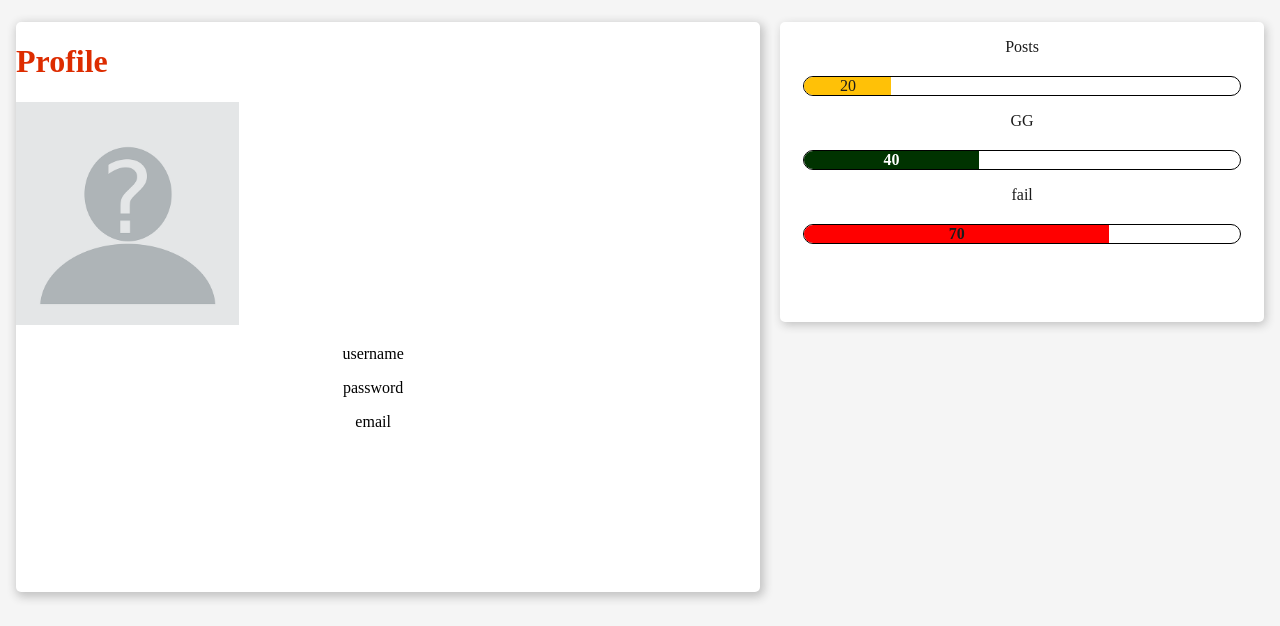
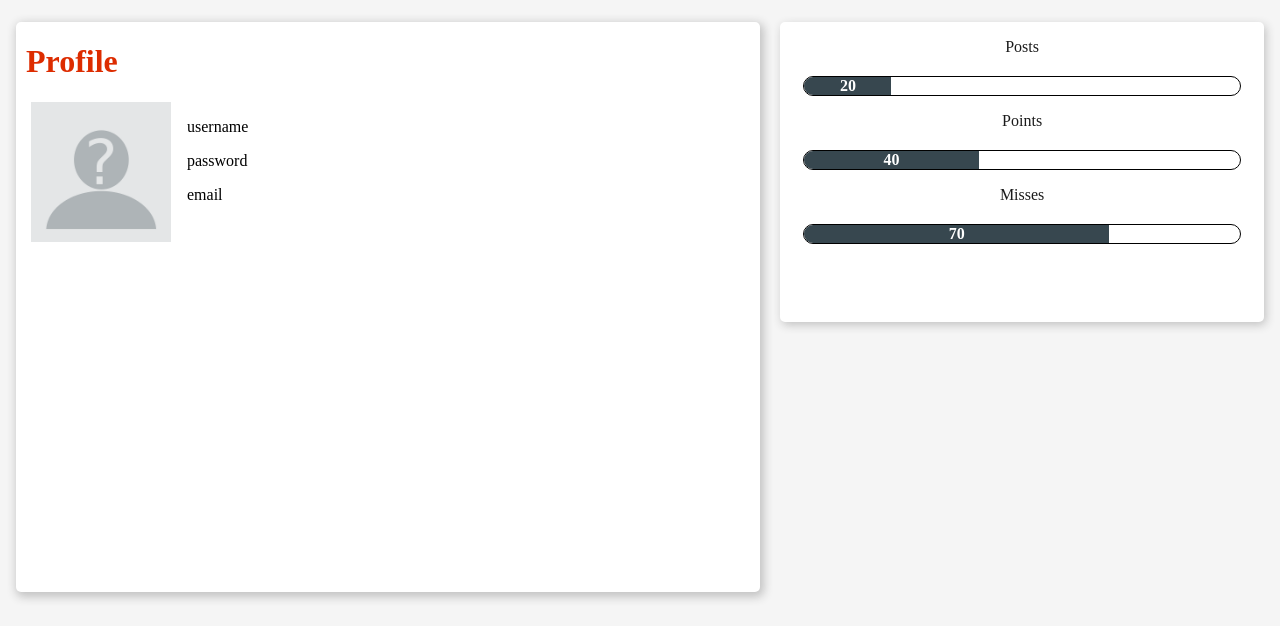
Before and after one commit to DanielBarretoAlves/NASA, a PHP site: page /user.html in a window 1280 px wide. Shown: the part 49-675 px from the top of the page. Run offline with PHP 8.4, Linux system fonts and the light colour scheme.

Commit message:
Easier Comunication in Profile Page

```diff
--- a/NASA/user.css
+++ b/NASA/user.css
@@ -50,10 +50,11 @@ body {
 }
 .profBox p{
 	margin-right:30px;
-	text-align:center;
+	text-align:left;
 }
 .profBox h1{
 	color:#dd2c00;
+	margin-left:10px;
 }
 .graphBox{
 	margin-top:25px;
@@ -80,9 +81,11 @@ body {
 }
 .post{
 	width:20%;
-	background-color:#ffc107;
+	background-color:#37474f;
 	border-top-left-radius: 10px;
 	border-bottom-left-radius: 10px;
+	color:white;
+	font-weight:bold;
 }
 .maxGG{
 	width:90%;
@@ -96,7 +99,7 @@ body {
 	width:40%;
 	border-top-left-radius: 10px;
 	border-bottom-left-radius: 10px;
-	background-color:#003300;
+	background-color:#37474f;
 	color:white;
 	font-weight:bold;
 }
@@ -111,8 +114,36 @@ body {
 }
 .fail{
 	width:70%;
-	background-color:red;
+	background-color:#37474f;
 	border-top-left-radius: 10px;
 	border-bottom-left-radius: 10px;
+	color:white;
 	font-weight:bold;
 }
+
+.wrapper {
+	overflow:hidden;
+}
+
+.wrapper div {
+	min-height: 16px;
+}
+#one {
+	float:left;
+	margin-right:16px;
+	width:140px;
+}
+#two {
+	overflow:hidden;
+	min-height:33px;
+}
+
+@media screen and (max-width: 400px) {
+	#one {
+		float: none;
+		margin-right:0;
+		width:auto;
+		border:0;
+		border-bottom:2px solid #000;
+	}
+}
--- a/NASA/user.html
+++ b/NASA/user.html
@@ -14,10 +14,16 @@
 	<div id="profBox" class="profBox">
 		<h1>Profile</h1>
 		<!-- Profile -->
-		<img src="prof.png" alt="Avatar" class="image" style="max-width: 30%;" height="auto">
-		<div id="username" class="username"><p>username</p></div>
-		<div id="password" class="password"><p>password</p></div>
-		<div id="email" class="email"><p>email</p></div>
+
+		<div class="wrapper">
+			<div id="one" style="margin-left:15px;max-height: 30%;max-width:30%;"><img src="prof.png" alt="Avatar" class="image" style="max-width:100%;" height="auto"></div>
+			<div class="wrapper" id="two">
+				<div id="username" class="username" style="margin-top:10px; max-width: 80%;"><p>username</p></div>
+				<div id="password" class="password" style="margin-top:15px; max-width:80%;"><p>password</p></div>
+				<div id="email" class="email" style="margin-top:10px; max-width: 80%;"><p>email</p></div>
+			</div>
+		</div>
+
 	</div>
 	<div id="graphBox" class="graphBox">
 	<!--Progress -->
@@ -25,11 +31,11 @@
 		<div class="maxPost">
 		<div class="post">20</div>
 		</div>
-		<p>GG</p>
+		<p>Points</p>
 		<div class="maxGG">
 		<div class="gg">40</div>
 		</div>
-		<p>fail</p>
+		<p>Misses</p>
 		<div class="maxFail">
 		<div class="fail">70</div>
 		</div>
```
Also changed, not shown: NASA/feed.css (+2 -35 lines), NASA/feed.html (+1 -10 lines), NASA/README.md (added).
